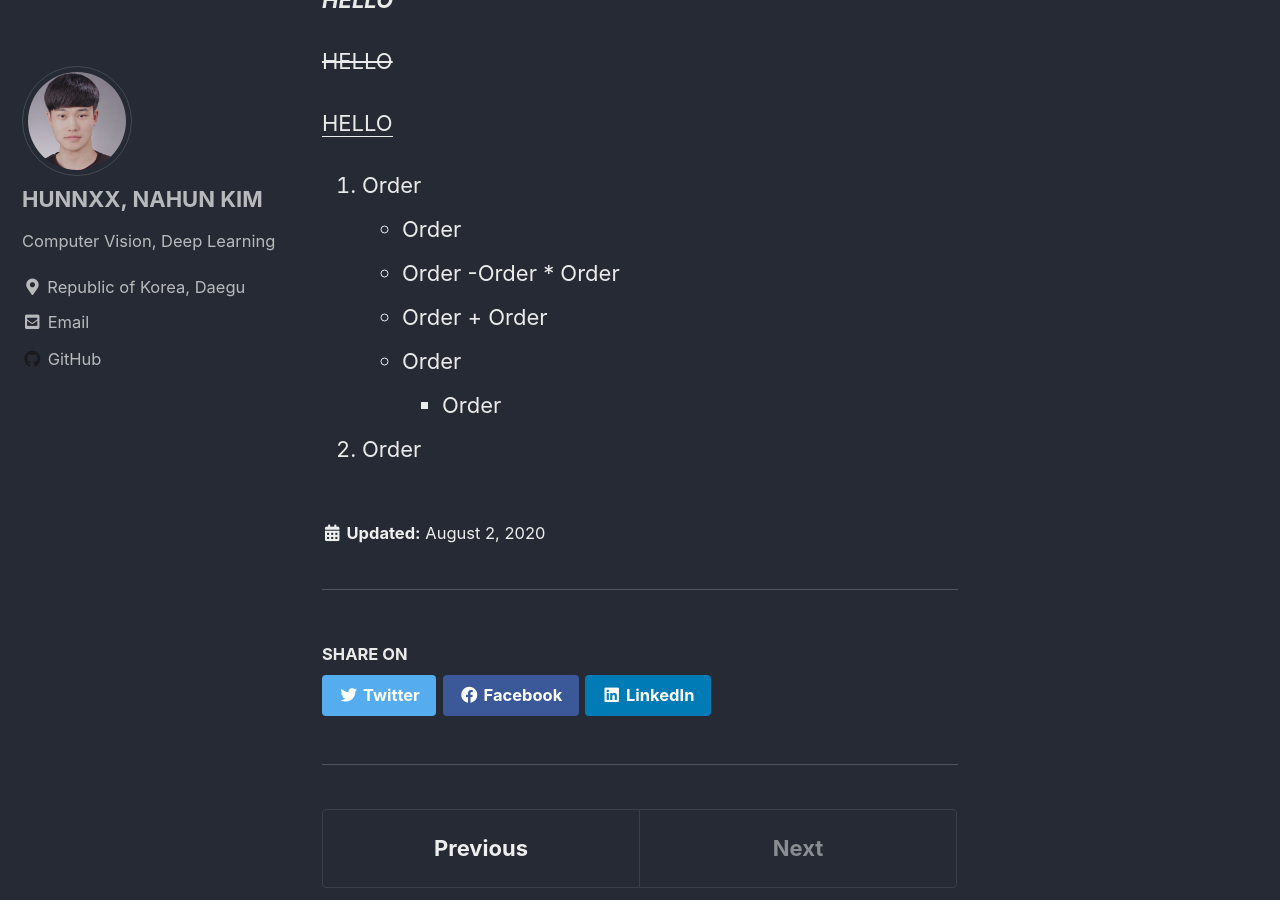
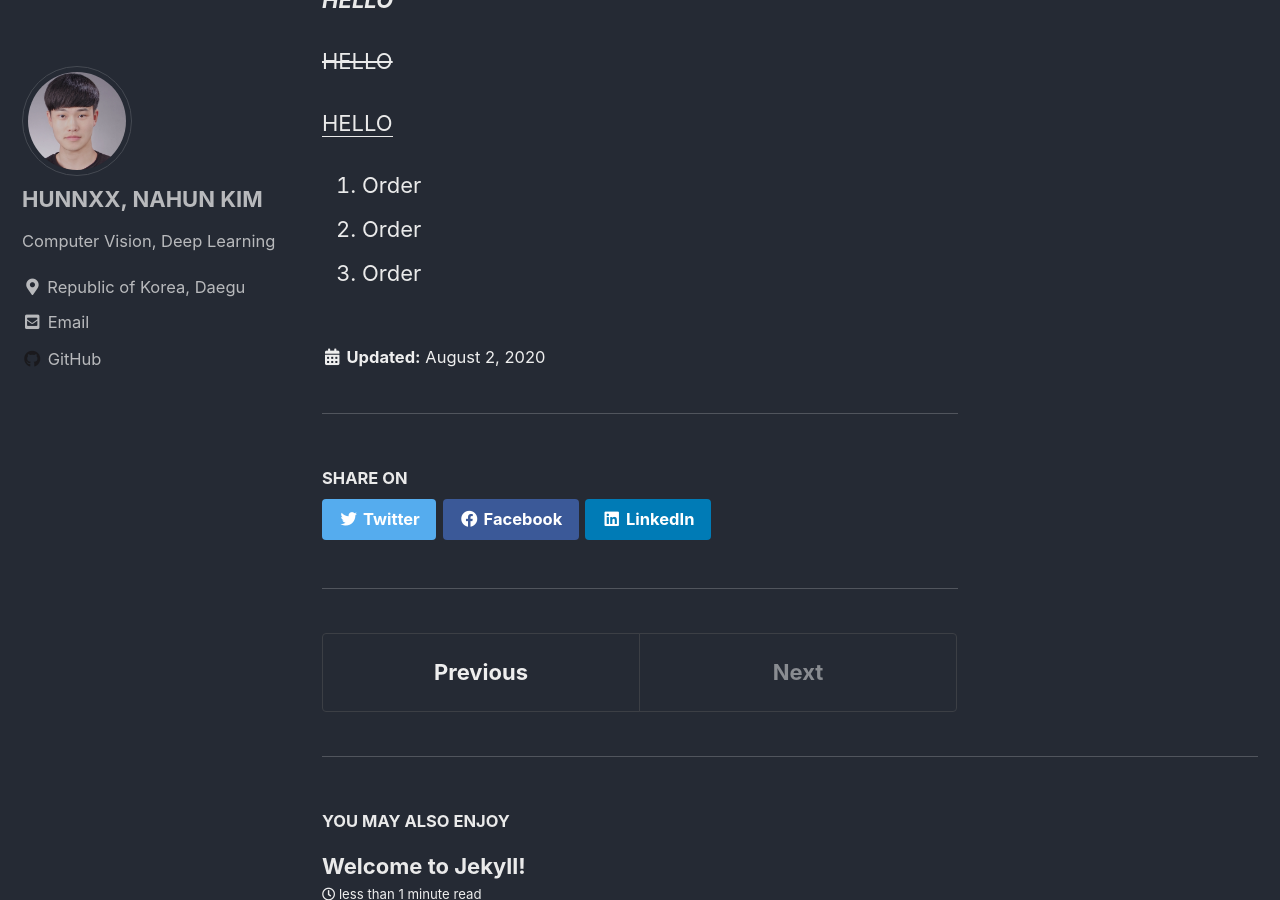
Before and after one commit to hunnxx/hunnxx.github.io, a Jekyll site: the page built from _posts/2020-08-01-practice.md, in a window 1280 px wide and 900 px high, scrolled down 912 px. Built offline with Jekyll 4.4.1, drawn with Linux system fonts in a browser that asks for light colours; cached includes are drawn as plain includes.

Commit message:
Update 2020-08-01-practice.md

```diff
--- a/_posts/2020-08-01-practice.md
+++ b/_posts/2020-08-01-practice.md
@@ -27,12 +27,5 @@ HEAD2
 <u>HELLO</u>
 
 1. Order
-  - Order
-    - Order
-      -Order
-  * Order
-    * Order
-  + Order
-    + Order
-      + Order
-1. Order
+  1. Order
+  2. Order
```
